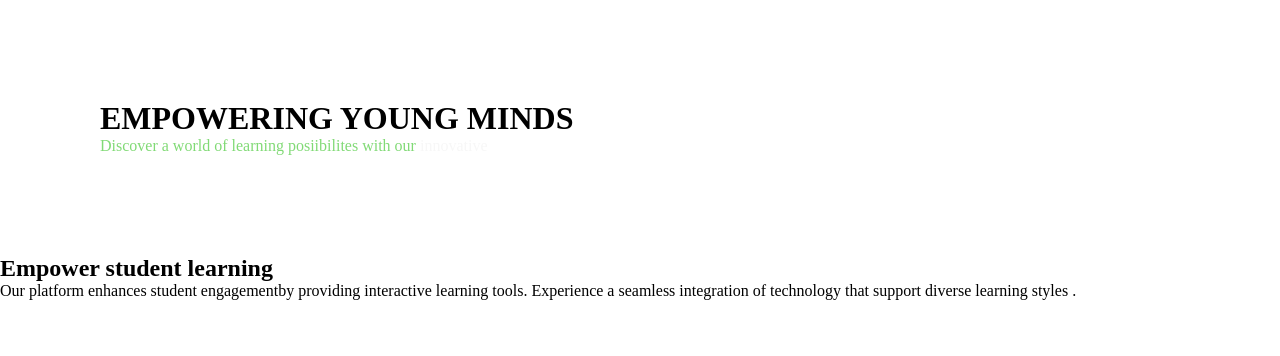
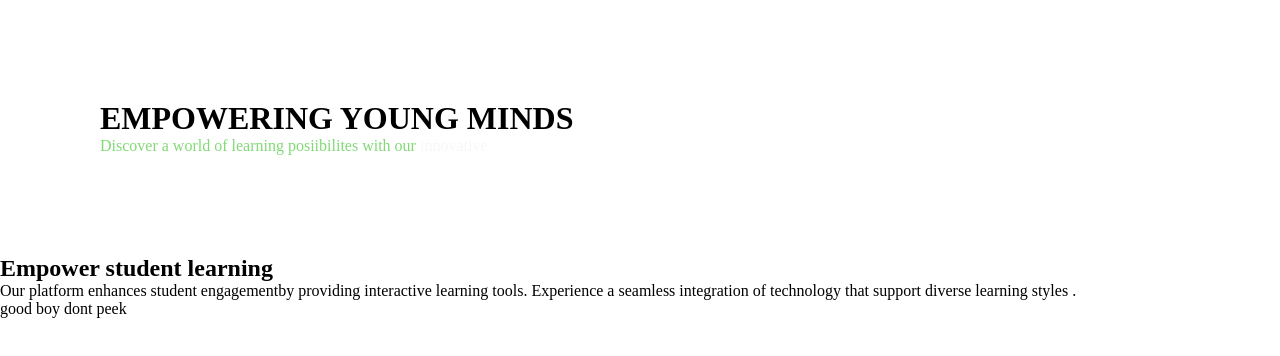
Before and after one commit to satty2802/Finishers, a website: page app1/index.html in a window 1280 px wide. Drawn offline with Linux system fonts and the light colour scheme.

Commit message:
A small change

```diff
--- a/app1/index.html
+++ b/app1/index.html
@@ -27,6 +27,9 @@
           </p>
         </div>
       </div>
+      <div class="slashes">
+        <p>good boy dont peek</p>
+      </div>
     </section>
   </body>
 </html>
```
